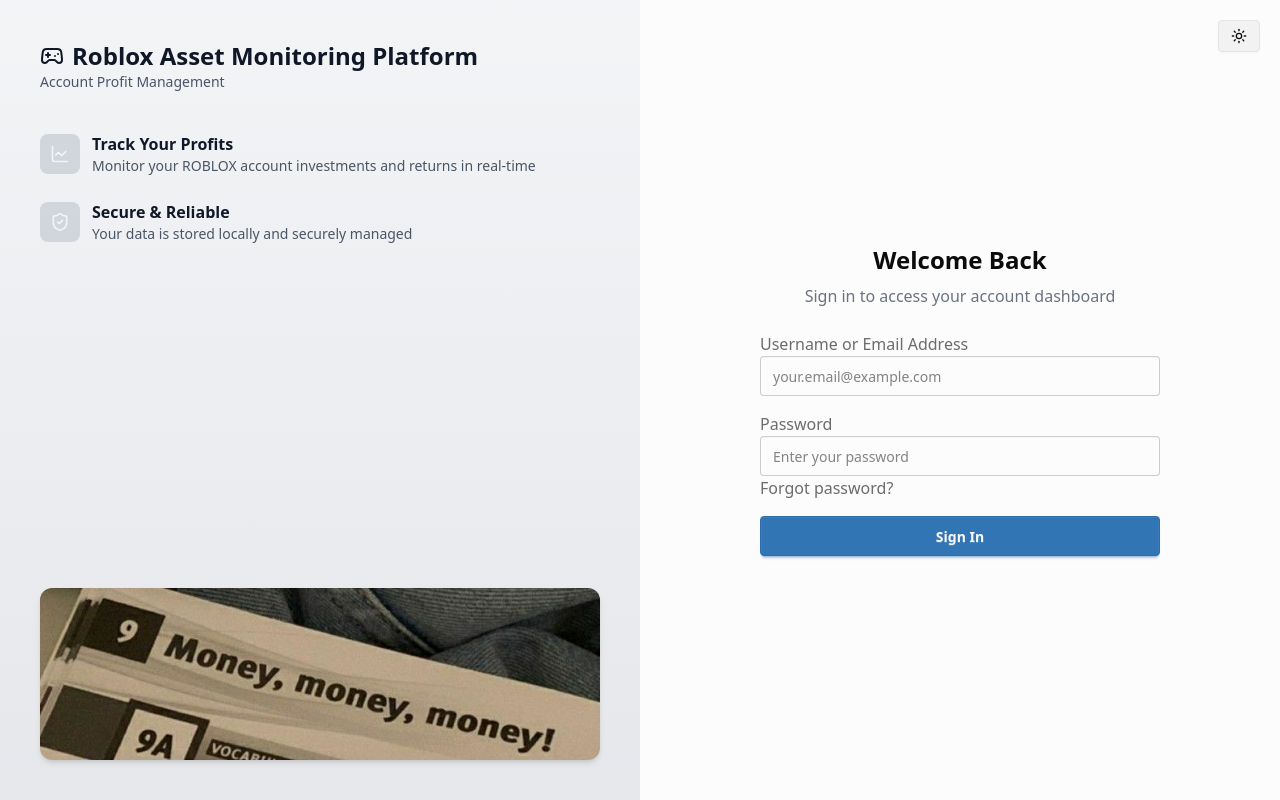
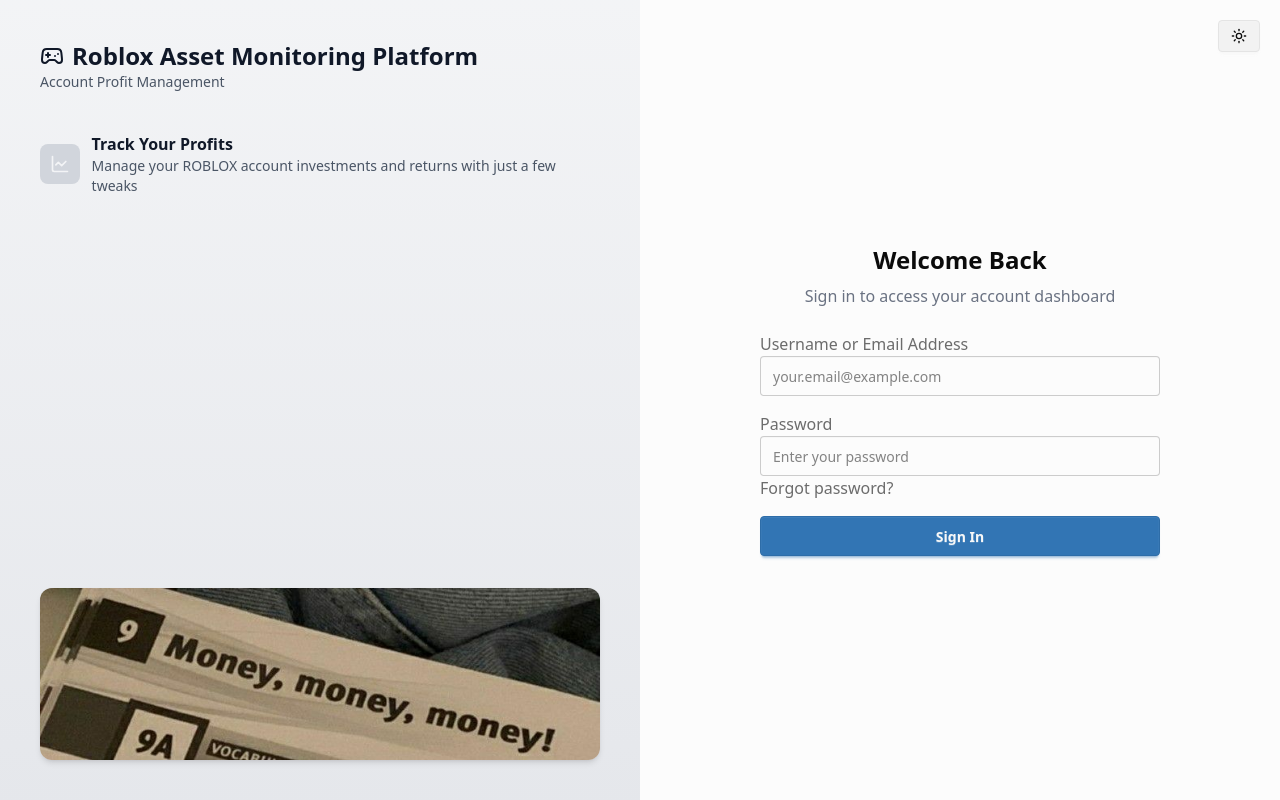
Before and after one commit to 99lash/RBXAMS, a PHP site: page /login in a window 1280 px wide. Run offline with PHP 8.4, Linux system fonts and the light colour scheme; style sheets or scripts are compiled from the project's sources.

Commit message:
fix(sidebar): update text for profit tracking and comment out unused code

```diff
--- a/src/Views/Partials/Sidebar.php
+++ b/src/Views/Partials/Sidebar.php
@@ -19,11 +19,10 @@
           </span>
           <div>
             <h3 class="font-semibold text-gray-900 dark:text-gray-100">Track Your Profits</h3>
-            <p class="text-gray-600 dark:text-gray-400 text-sm">Monitor your ROBLOX account investments and returns in
-              real-time</p>
+            <p class="text-gray-600 dark:text-gray-400 text-sm">Manage your ROBLOX account investments and returns with just a few tweaks</p>
           </div>
         </div>
-        <div class="flex items-center gap-3">
+        <!-- <div class="flex items-center gap-3">
           <span class="w-10 h-10 flex items-center justify-center rounded-lg bg-gray-300 dark:bg-gray-700">
             <i data-lucide="shield-check" class="w-5 h-5 text-gray-100"></i>
           </span>
@@ -31,7 +30,7 @@
             <h3 class="font-semibold text-gray-900 dark:text-gray-100">Secure & Reliable</h3>
             <p class="text-gray-600 dark:text-gray-400 text-sm">Your data is stored locally and securely managed</p>
           </div>
-        </div>
+        </div> -->
       </div>
     </div>
 
```
